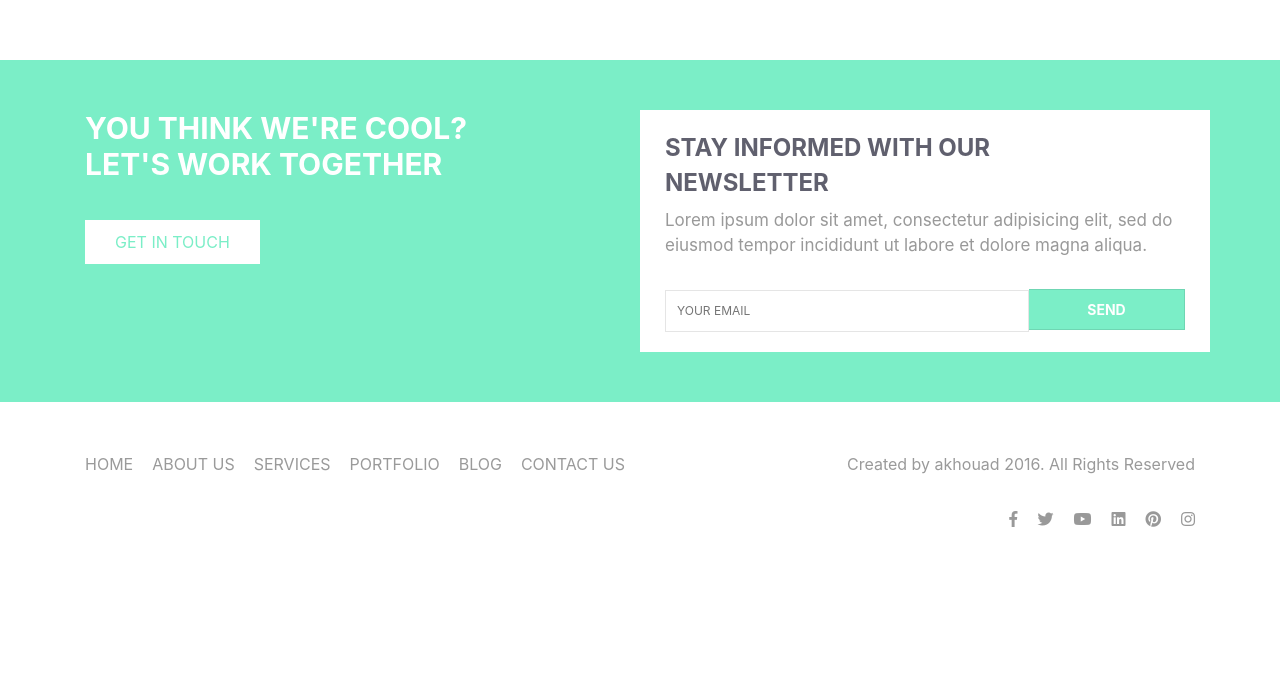
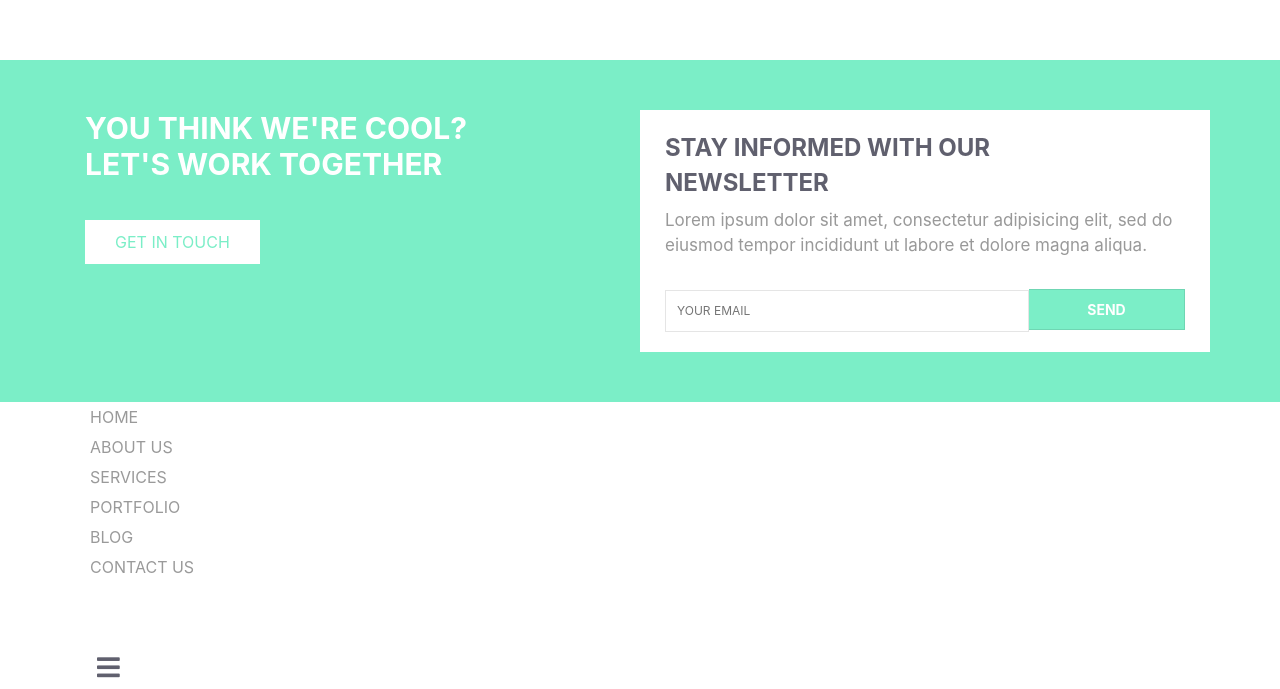
Before and after one commit to valyuscha/Akad, a plain HTML site: page contact-us.html in a window 1280 px wide. Shown: the part 2037-2726 px from the top of the page. Before the commit the page ends 2622 px from the top, so only its background shows below. Drawn offline with nearby package versions, Linux system fonts and the light colour scheme.

Commit message:
Made one more page

```diff
--- a/contact-us.html
+++ b/contact-us.html
@@ -26,8 +26,13 @@
             <div class="logo col-6">
                 <h2 class="logo-name">AKAD.</h2>
             </div>
-            <div class="menu col-6">
-                <i class="menu-icon fas fa-bars"></i>
+            <div class="col-lg-3 col-6 dropdown my-menu">
+                <a class="btn btn-secondary dropdown-toggle" href="#" role="button" id="dropdownMenuLink" data-toggle="dropdown" aria-haspopup="true" aria-expanded="false">
+                    <i class="menu-icon fas fa-bars"></i>
+                </a>
+                <div class="dropdown-menu" aria-labelledby="dropdownMenuLink">
+                    <a class="dropdown-item" href="index.html">BLOG.</a>
+                </div>
             </div>
             <div class="col-12 page-name">
                 <h1>CONTACT US</h1>
@@ -134,16 +139,18 @@
                     </ul>
                 </div>
                 <div class="col-lg-2 extra-block"></div>
-                <div class="col-lg-4 col-6 created-by">
-                    <p class="footer-text">Created by akhouad 2016. All Rights Reserved</p>
-                    <div class="footer-social-icons">
-                        <ul class="footer-social-icons-ul">
-                            <li><a href="#!"><i class="fab fa-facebook-f"></i></a></li>
-                            <li><a href="#!"><i class="fab fa-twitter"></i></a></li>
-                            <li><a href="#!"><i class="fab fa-youtube"></i></a></li>
-                            <li><a href="#!"><i class="fab fa-linkedin"></i></a></li>
-                            <li><a href="#!"><i class="fab fa-pinterest"></i></a></li>
-                            <li><a href="#!"><i class="fab fa-instagram"></i></a></li>
+                <div class="col-lg-6 col-6 dropdown second-menu my-menu">
+                    <a class="btn btn-secondary dropdown-toggle" href="#" role="button" id="dropdownMenuLink" data-toggle="dropdown" aria-haspopup="true" aria-expanded="false">
+                        <i class="menu-icon fas fa-bars"></i>
+                    </a>
+                    <div class="dropdown-menu footer-menu col-6 col-lg-6" aria-labelledby="dropdownMenuLink">
+                        <ul class="footer-ul">
+                            <li><a href="#!">HOME</a></li>
+                            <li><a href="#!">ABOUT US</a></li>
+                            <li><a href="#!">SERVICES</a></li>
+                            <li><a href="#!">PORTFOLIO</a></li>
+                            <li><a href="#!">BLOG</a></li>
+                            <li><a href="#!">CONTACT US</a></li>
                         </ul>
                     </div>
                 </div>
--- a/css/style.css
+++ b/css/style.css
@@ -17,6 +17,7 @@ html, body {
     padding-top: 50px;
     text-align: right;
 }
+
 
 .btn-secondary {
     color: #fff;
@@ -405,8 +406,11 @@ h1 {
 }
 
 .footer-menu {
-    padding-top: 50px;
-    padding-bottom: 93px;
+    padding-left: 20px;
+}
+
+.second-menu {
+    text-align: left;
 }
 
 .footer-ul {
@@ -450,6 +454,15 @@ h1 {
     color: #000;
 }
 
+.footer-ul {
+    flex-direction: column;
+    line-height: 30px;
+}
+
+.footer-text {
+    padding-top: 50px;
+}
+
 @media screen and (max-width: 1200px) {
     .latest-popular-comments__links {
         padding: 10px 10px;
@@ -474,23 +487,13 @@ h1 {
         margin-top: 0;
     }
     .footer-text {
-        padding-top: 0;
-    }
-
-    .map {
         padding-top: 50px;
-    }
-    .footer-menu {
-        padding-bottom: 40px;
-    }
-    .footer-ul {
-        flex-direction: column;
-        line-height: 30px;
     }
     .extra-block {
         display: none;
     }
-    .footer-text {
+
+    .map {
         padding-top: 50px;
     }
 }
@@ -509,7 +512,7 @@ h1 {
         left: 200px;
     }
     .page-name {
-        margin-top: 150px;
+        margin-top: 100px;
     }
 
 }
```
Also changed, not shown: index.html (+6 -1 lines).
